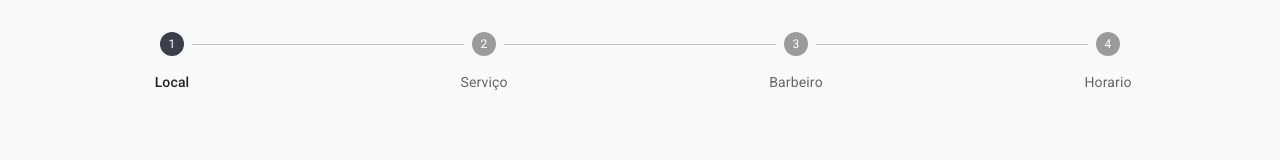
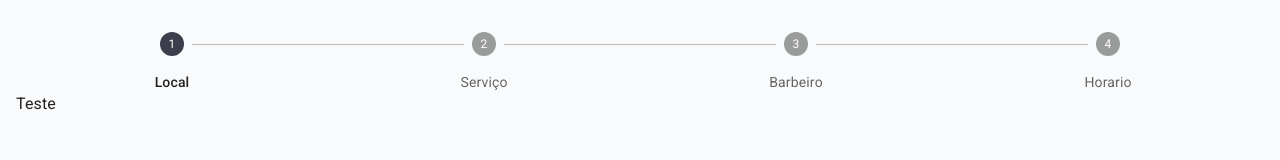
Before and after one commit to 21lucasmessias/bs_front, a React (Vite) app: page / in a window 1280 px wide. Both pictures are taken after a click on the button "Agendamento". Shown: the top 160 px of the page. Built offline with nearby package versions, Linux system fonts and the light colour scheme.

Commit message:
fix: css

```diff
--- a/src/pages/Home.tsx
+++ b/src/pages/Home.tsx
@@ -19,14 +19,14 @@ export function Home() {
     }, [actualPage]);
 
     return (
-        <Box>
+        <Box display="flex" flex={1} width={'100%'} height={'100%'} flexDirection="column">
             <CssBaseline />
 
-            <Box flex={1} width={'100%'} padding={'1rem'}>
+            <Box display="flex" flex={1} width={'100%'} padding={'1rem'}>
                 {<page.Component />}
             </Box>
 
-            <Paper sx={{ position: 'fixed', bottom: 0, left: 0, right: 0 }} elevation={3}>
+            <Paper elevation={3}>
                 <BottomNavigation
                     showLabels
                     value={actualPage}
--- a/src/pages/Scheduler.tsx
+++ b/src/pages/Scheduler.tsx
@@ -24,9 +24,9 @@ export const Scheduler: () => JSX.Element = () => {
     };
 
     return (
-        <Box>
-            <Box sx={{ width: '100%', paddingTop: '1rem' }}>
-                <Stepper activeStep={actualStep} alternativeLabel>
+        <Box display={'flex'} width={'100%'} flexDirection="column">
+            <Box width={'100%'} paddingTop={'1rem'}>
+                <Stepper activeStep={actualStep} alternativeLabel defaultValue={'Local'}>
                     {steps.map((label) => (
                         <Step key={label}>
                             <StepLabel>{label}</StepLabel>
@@ -34,6 +34,10 @@ export const Scheduler: () => JSX.Element = () => {
                     ))}
                 </Stepper>
             </Box>
+
+            <Box width={'100%'} flex={1} display={'flex'}>
+                Teste
+            </Box>
         </Box>
     );
 };
```
